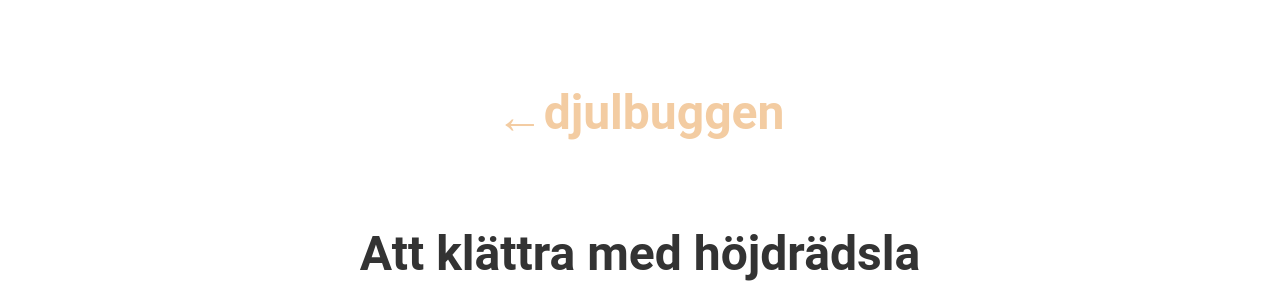
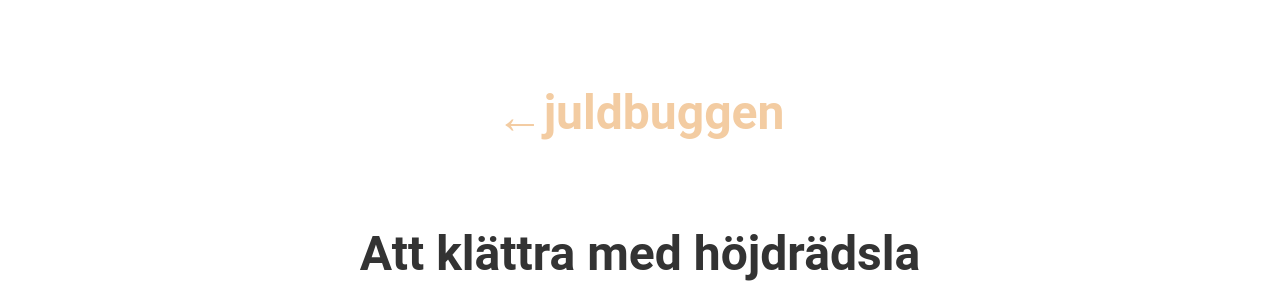
Before and after one commit to datasektionen/dbuggen, a Jekyll site: the page built from _posts/2023-12-13-3-att-klattra-med-hojdradsla.md, in a window 1280 px wide and 900 px high. Shown: the part 341-624 px from the top of the window. Built offline with Jekyll 4.4.1, drawn with Linux system fonts in a browser that asks for light colours.

Commit message:
chore(issue-38): incorporate feedback (#49)
* chore(issue-38): feedback lindh

* chore(issue-38): convert crosswords to jpg

* chore(issue-38): update issue title :(

* chore: update jakob's title

```diff
--- a/_data/issues.yaml
+++ b/_data/issues.yaml
@@ -152,6 +152,6 @@
   description: dbuggen önskar sektionen en härlig sommar!
   date: "Juli 2023"
 - number: 38
-  name: djulbuggen
+  name: juldbuggen
   description: dbuggen önskar sektionen en riktigt god helg!
   date: "December 2023"
--- a/_posts/2023-12-13-3-att-klattra-med-hojdradsla.md
+++ b/_posts/2023-12-13-3-att-klattra-med-hojdradsla.md
@@ -35,8 +35,9 @@
 
 Det gör inget.
 
+Jag är mindre höjdrädd.
 
-Jag är mindre höjdrädd.
+<br />
 
 Det finns definitivt mer subtila sätt att beskriva mitt mående genom åren, men tydligen var meningen “totala mentala sammanbrott där min egna personliga världsbild krossades” för otydlig, även ifall jag som skribent anser att den alldeles perfekt beskriver mig. Tankegången under den här perioden kunde plötsligt bli till glaskross. Kaos. Men jag är fortfarande hær.
 
@@ -52,6 +53,8 @@
 
 Utan en förståelse för oss själva så vet vi inte varför vi fungerar. Vi vet bara att vi fortsätter att vara. Och varenda gång ett misstag händer, missad deadline, försovning, VARFÖR KLARAR JAG INTE AV ATT FÖRBÄTTRA MIG. jag förstår inte.
 
+<br />
+
 Jag inser inte det själv men jag är utanför min egen definition som mänsklig. Tanken faller aldrig. Andras lycka blir min lycka, oavsett hur det drabbar mig. För det kommer slutligen att drabba mig.
 
 Jag är en del av den större majoriteten av människor som kommer att läsa det här. Därav behöver jag inte förstå. Det är en logisk slutsats, och jag är logisk. Jag är rationell.
@@ -62,9 +65,13 @@
 
 Och jag föll.
 
+<br />
+
 I grund och botten är människan inte logisk. Det finns ingen logisk slutledning att dra av att leva ett liv. Man kan gå in på evolution, på teologi, på beteendevetenskap, men vi kan aldrig dra en logisk slutledning av ett liv. Därav så måste det finnas en annan anledning att leva.
 
 Skulle jag göra den ovanstående slutledningen på ett logikquiz så skulle det vara ytterligare en anledning till att jag får läsa om logiken igen. För att människor inte är logiska. Vi har alla känslor, och att förneka deras existens hjälper oss inte i längden.  Vi är mänskliga för att vi är, det är inte något som behöver bevisas.
+
+<br />
 
 Majoriteten av läsarna till den här artikeln kommer att vara dataloger. Vi är studenter. Psykisk hälsa och vårt egna mående är inte direkt det första vi tänker på. Därav märker vi inte när vi bränner ut oss själva. Jag märkte inte när jag brände ut mig själv.
 
--- a/issues/38.html
+++ b/issues/38.html
@@ -1,7 +1,7 @@
 ---
 layout: issue
 category: 38
-title: "djulbuggen"
+title: "juldbuggen"
 permalink: /issues/38/
 img: "https://dbuggen.s3-eu-west-1.amazonaws.com/typewriter.jpg"
 ---
--- a/redaqtionen/index.html
+++ b/redaqtionen/index.html
@@ -110,13 +110,13 @@
     <div class="member">
         <img class="redaqtionen-member-image" src="{{page.s3}}/jakob.jpg" />
         <p class="name">Jakob</p>
-        <p class="title">Jakob</p>
+        <p class="title">Typ Jakob</p>
     </div>
 
     <div class="member">
         <img class="redaqtionen-member-image" src="{{page.s3}}/egg.jpg" />
         <p class="name">Lindh</p>
-        <p class="title">Lindh</p>
+        <p class="title">Godtyckligt försäkrad</p>
     </div>
 
     <div class="member">
```
Also changed, not shown: _posts/2023-12-13-5-korsord.md (+1 -9 lines), _posts/2023-12-13-9-korsord-facit.md (+1 -9 lines).
